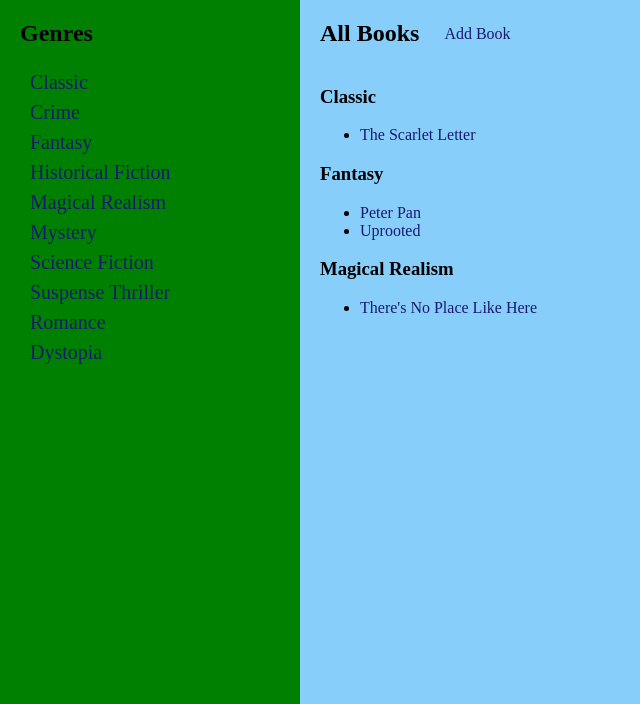
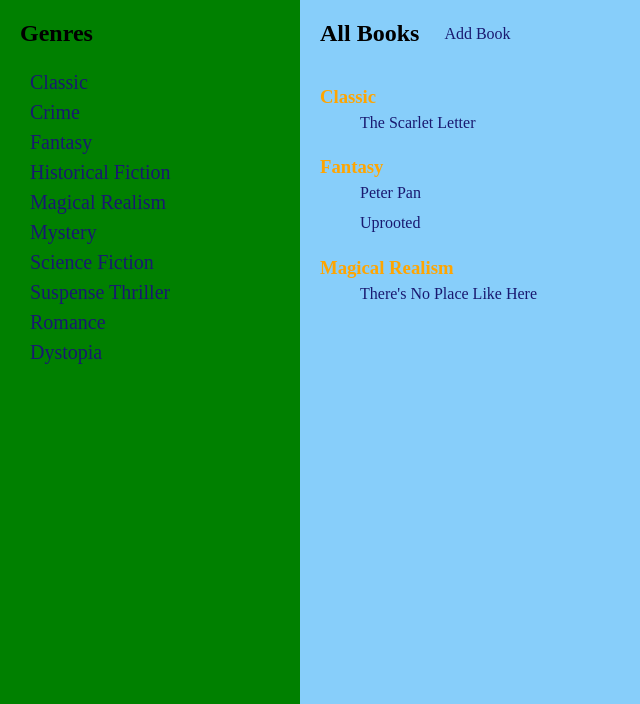
Before and after one commit to sarah-thomens/item-catalog-project, a Flask app: page /books/all in a window 1280 px wide. Shown: the part 100-804 px from the top of the page, without its empty margins (0-640 px from the left). Run offline with Flask 2, Linux system fonts and the light colour scheme; some libraries are stand-ins or nearby versions.

Commit message:
My/All Books CSS.

```diff
--- a/catalog/static/styles.css
+++ b/catalog/static/styles.css
@@ -136,7 +136,7 @@ header nav
 	height: 50px;
 	margin-top: auto;
 	margin-bottom: auto;
-	padding: 8px;
+	padding: 0;
 }
 
 .login-button:hover
@@ -202,6 +202,7 @@ header nav
 {
 	list-style: none;
 	line-height: 30px;
+	margin-top: 0;
 }
 
 /*--Book Information Page CSS--------------------------------------------------*/
@@ -243,6 +244,14 @@ header nav
 	background: white;
 	color: DodgerBlue;
 }
+
+/*--My/All Pages CSS-----------------------------------------------------------*/
+.genre-name
+{
+	color: orange;
+	margin-bottom: 0;
+}
+
 
 
 /*-------------------------------------------------------------------------------
--- a/catalog/templates/myAllBooks.html
+++ b/catalog/templates/myAllBooks.html
@@ -32,14 +32,14 @@
 				{% if loop.first %}
 					<!-- Add a genre heading of the first book's genre and start list ----->
 					<h3 class="genre-name">{{book.genre.replace( '-', ' ' ).title()}}</h3>
-						<ul>
+						<ul class="books-list">
 				{% endif %}
 				<!-- If the genre changed, and it's not the first loop ------------------>
 				{% if loop.changed(book.genre) and not loop.first %}
 					<!-- End the list and start next genre section ------------------------>
 					</ul>
 					<h3 class="genre-name">{{book.genre.replace( '-', ' ' ).title()}}</h3>
-					<ul>
+					<ul class="books-list">
 				{% endif %}
 				<!-- Add all books of that genre to the list ---------------------------->
 				<li>
```
